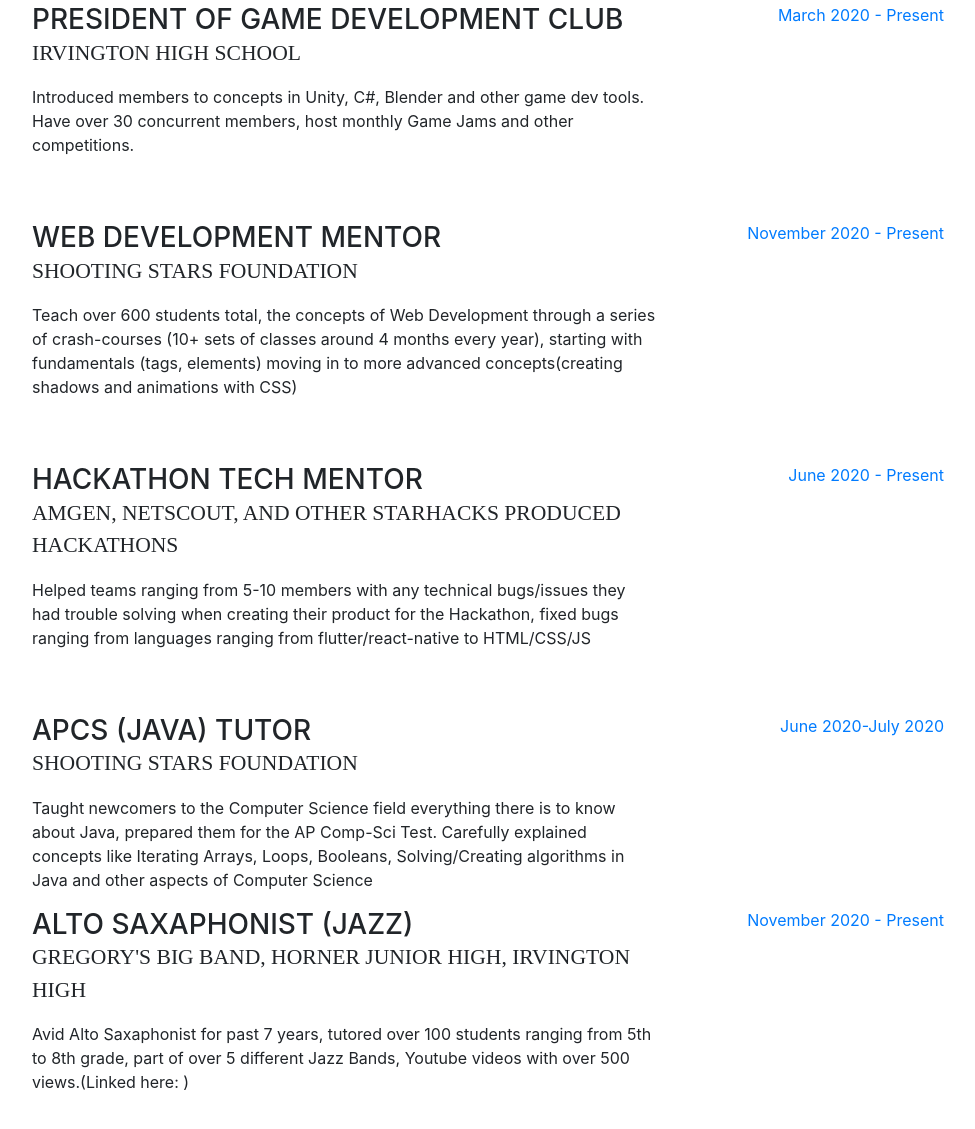
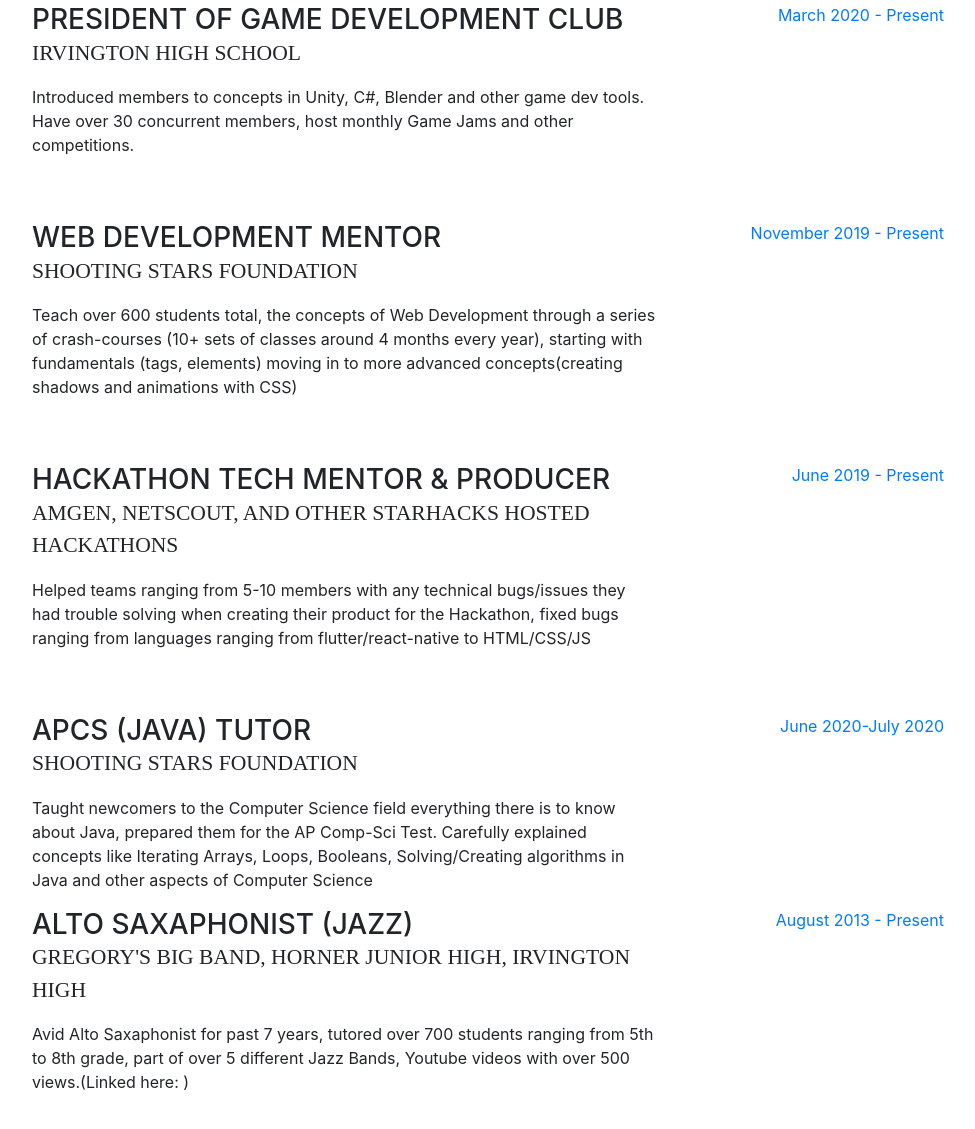
Before and after one commit to OrangeTangy/Resume, a website with bundled scripts: page index.html in a window 1280 px wide. Shown: the part 931-2060 px from the top of the page, without its empty margins (288-1263 px from the left). Built offline with nearby package versions, Linux system fonts and the light colour scheme; a web font is replaced by a local one.

Commit message:
Update index.html

```diff
--- a/index.html
+++ b/index.html
@@ -131,18 +131,18 @@
               <p>Teach over 600 students total, the concepts of Web Development through a series of crash-courses (10+ sets of classes around 4 months every year), starting with fundamentals (tags, elements) moving in to more advanced concepts(creating shadows and animations with CSS) </p>
             </div>
             <div class="resume-date text-md-right">
-              <span class="text-primary">November 2020 - Present</span>
+              <span class="text-primary">November 2019 - Present</span>
             </div>
           </div>
 
           <div class="resume-item d-flex flex-column flex-md-row mb-5">
             <div class="resume-content mr-auto">
-              <h3 class="mb-0">Hackathon Tech Mentor</h3>
-              <div class="subheading mb-3">AMGEN, NetScout, and other StarHacks produced Hackathons</div>
+              <h3 class="mb-0">Hackathon Tech Mentor & Producer</h3>
+              <div class="subheading mb-3">AMGEN, NetScout, and other StarHacks hosted Hackathons</div>
               <p>Helped teams ranging from 5-10 members with any technical bugs/issues they had trouble solving when creating their product for the Hackathon, fixed bugs ranging from languages ranging from flutter/react-native to HTML/CSS/JS</p>
             </div>
             <div class="resume-date text-md-right">
-              <span class="text-primary">June 2020 - Present</span>
+              <span class="text-primary">June 2019 - Present</span>
             </div>
           </div>
 
@@ -161,10 +161,10 @@
             <div class="resume-content mr-auto">
               <h3 class="mb-0">Alto Saxaphonist (Jazz)</h3>
               <div class="subheading mb-3">Gregory's Big Band, Horner Junior High, Irvington High</div>
-              <p>Avid Alto Saxaphonist for past 7 years, tutored over 100 students ranging from 5th to 8th grade, part of over 5 different Jazz Bands, Youtube videos with over 500 views.(Linked here: )</p>
+              <p>Avid Alto Saxaphonist for past 7 years, tutored over 700 students ranging from 5th to 8th grade, part of over 5 different Jazz Bands, Youtube videos with over 500 views.(Linked here: )</p>
             </div>
             <div class="resume-date text-md-right">
-              <span class="text-primary">November 2020 - Present</span>
+              <span class="text-primary">August 2013 - Present</span>
             </div>
           </div>
 
```
